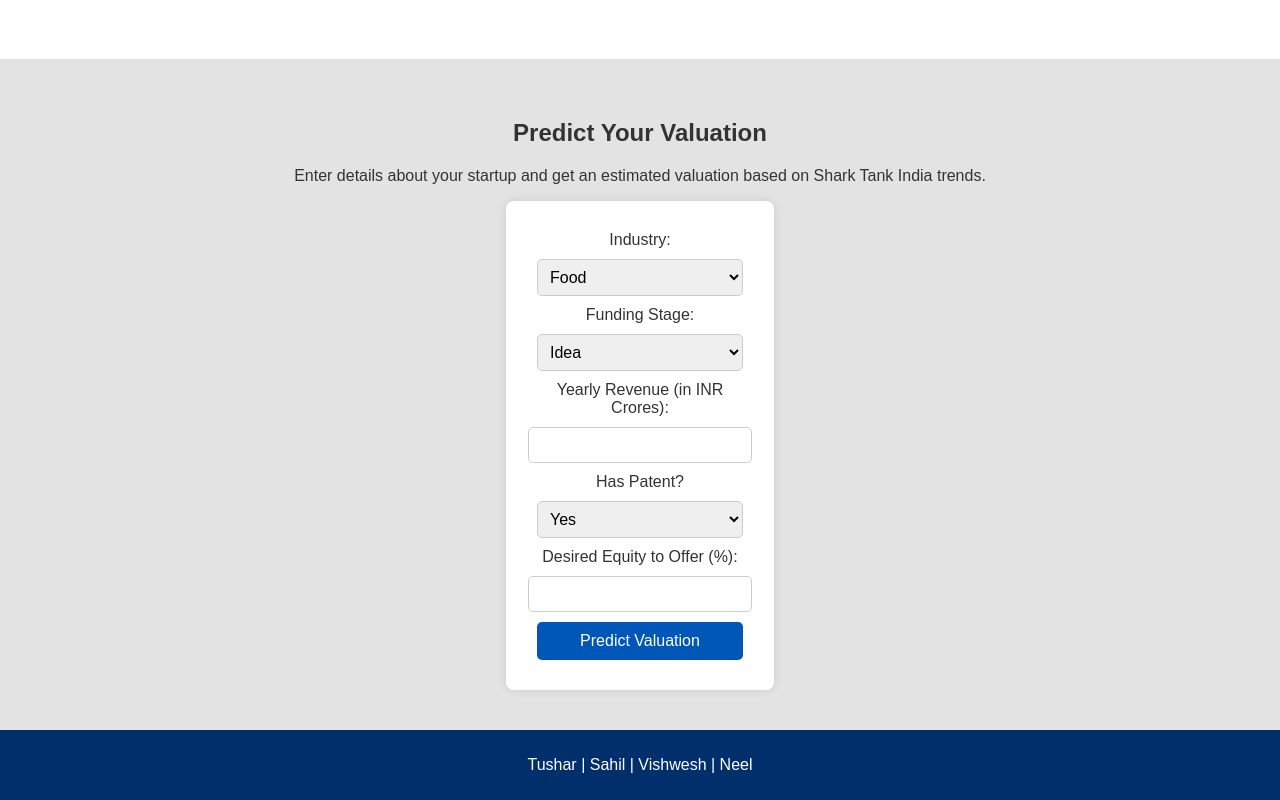
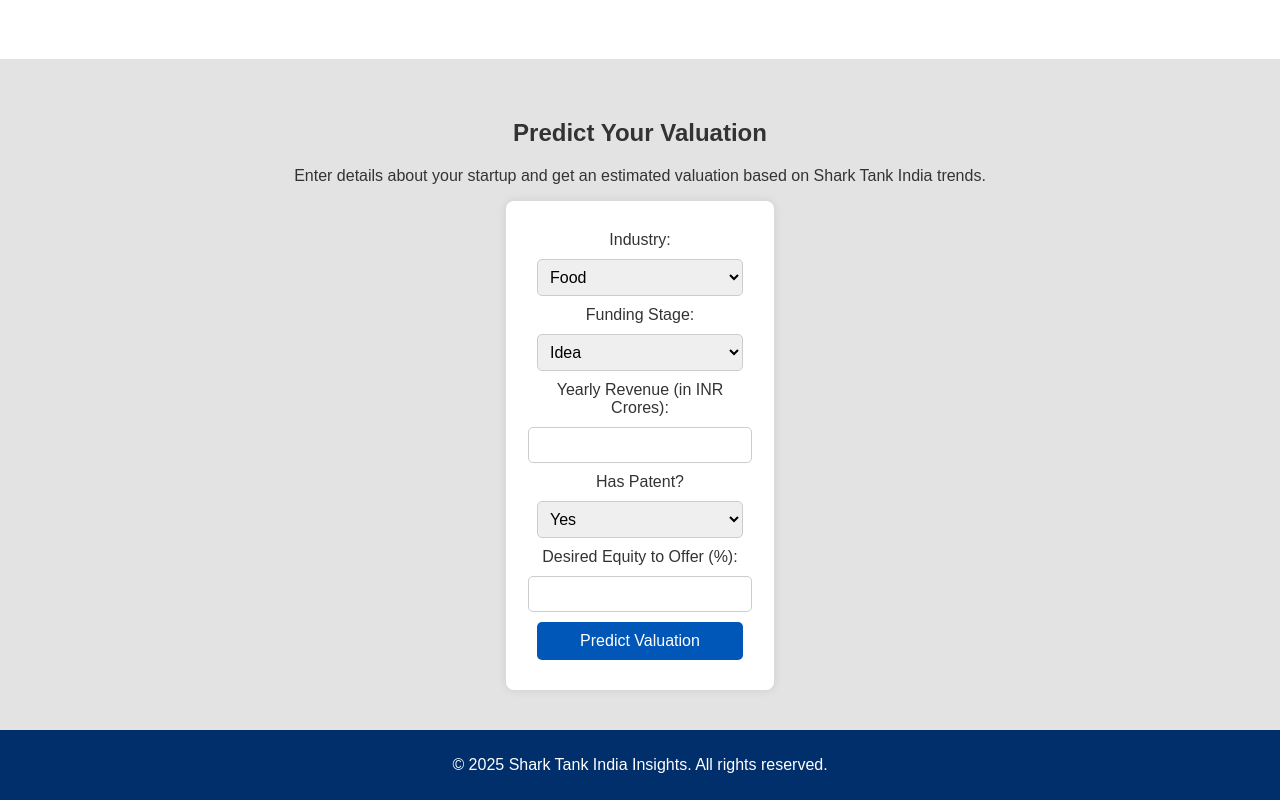
Before and after one commit to Vishwesh-Bhilare/Shark-Tank-India-Insights-Predictions, a plain HTML site: page index.html in a window 1280 px wide. Shown: the part 1181-1981 px from the top of the page. Drawn offline with Linux system fonts and the light colour scheme.

Commit message:
Update index.html

```diff
--- a/index.html
+++ b/index.html
@@ -87,7 +87,7 @@
   </section>
 
   <footer>
-    <p>Tushar | Sahil | Vishwesh | Neel</p>
+    <p>&copy; 2025 Shark Tank India Insights. All rights reserved.</p>
   </footer>
 
   <script src="script.js"></script>
```
